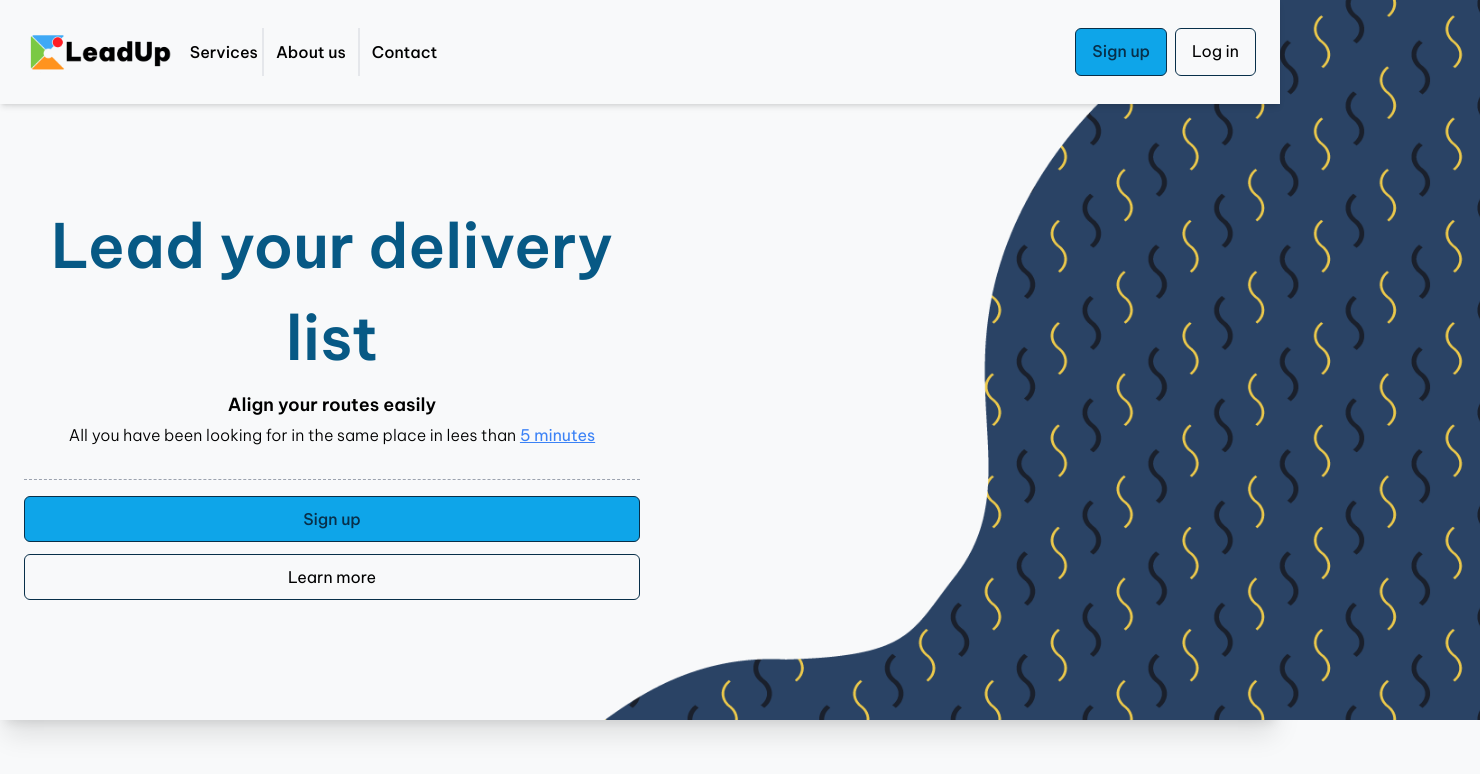
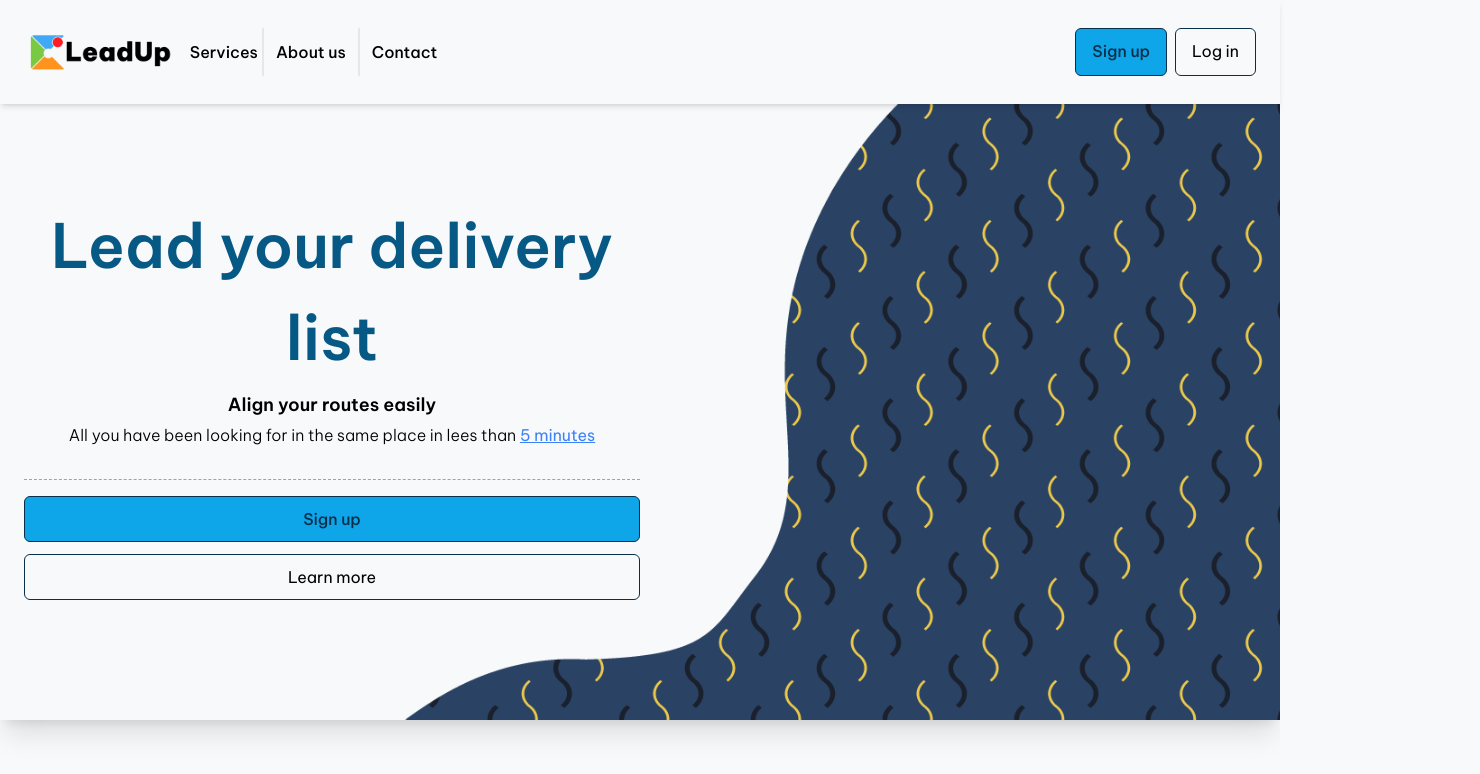
Before and after one commit to DiegoAuzaDev/leadup-frontend, a React (Vite) app: page / in a window 1280 px wide. Shown: the top 774 px of the page, 1480 px wide, since content can reach past the window. Built offline with nearby package versions, Linux system fonts and the light colour scheme.

Commit message:
Banner css file added and connected with jsx

```diff
--- a/src/components/Banner/Banner.jsx
+++ b/src/components/Banner/Banner.jsx
@@ -1,21 +1,11 @@
 import { NavLink } from "react-router-dom";
-import Patter from "../../assets/patterBanner.png";
 import "../../button.css";
+import "./banner.css"
 
 function Banner() {
   return (
     <main>
-      <div className=" pt-[8rem] pb-8 mb-7 md:h-[90vh] shadow-xl">
-        <div
-          className="md:absolute md:h-[90vh]  right-[-200px] top-0 md:inline-block md:w-[100vw]"
-          style={{
-            backgroundImage: `url(${Patter})`,
-            backgroundSize: "cover",
-            backgroundRepeat: "no-repeat",
-            backgroundPosition: "center",
-          }}
-        ></div>
-
+      <div className=" pt-[8rem] pb-8 mb-7 md:h-[90vh] shadow-xl banner-img">
         <section
           className="container-main md:flex md:items-center"
           style={{
--- /dev/null
+++ b/src/components/Banner/banner.css
@@ -0,0 +1,12 @@
+.banner-img {
+    background-image: none;
+}
+
+@media (min-width: 768px) {
+    .banner-img {
+        background-image: url(../../assets/patterBanner.png);
+        background-size: cover;
+        background-repeat: no-repeat;
+        background-position: center;
+    }
+}
```
